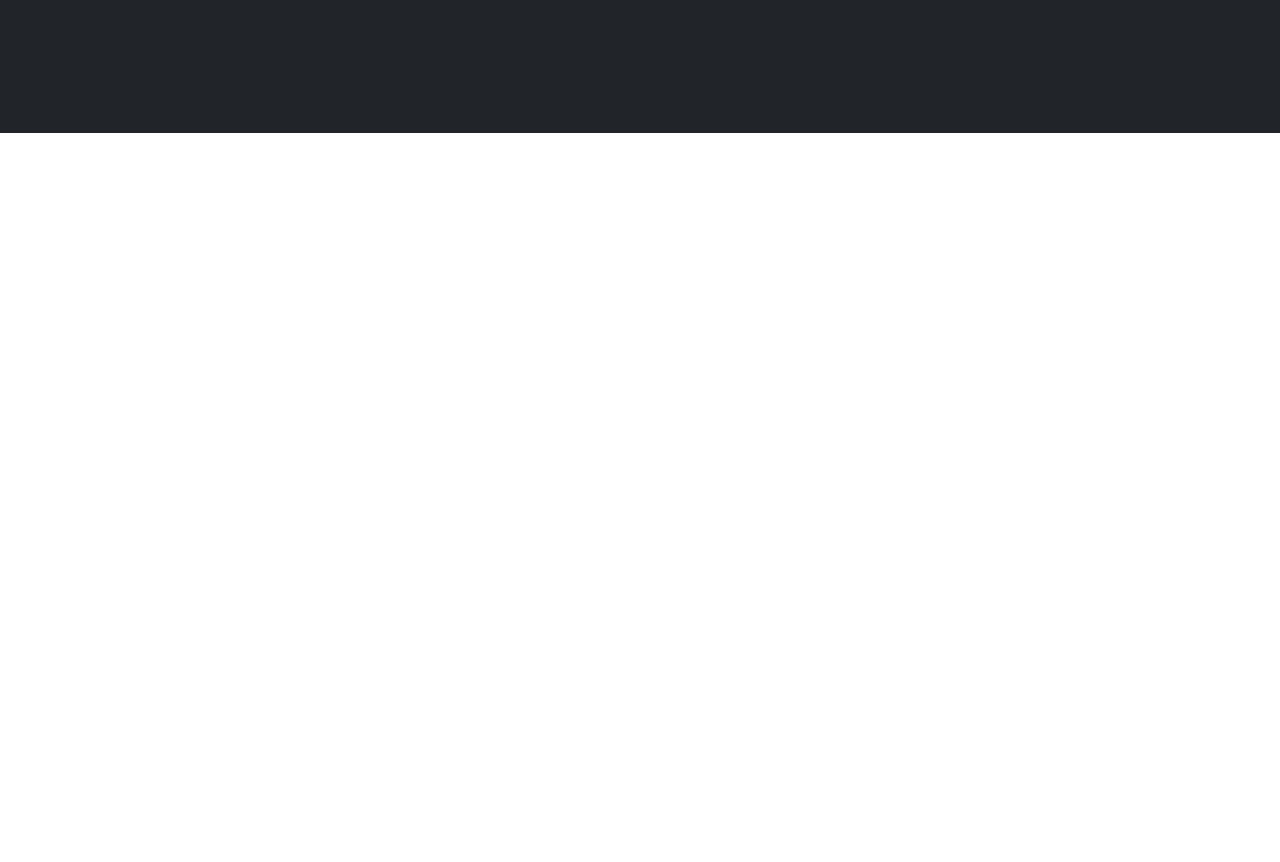
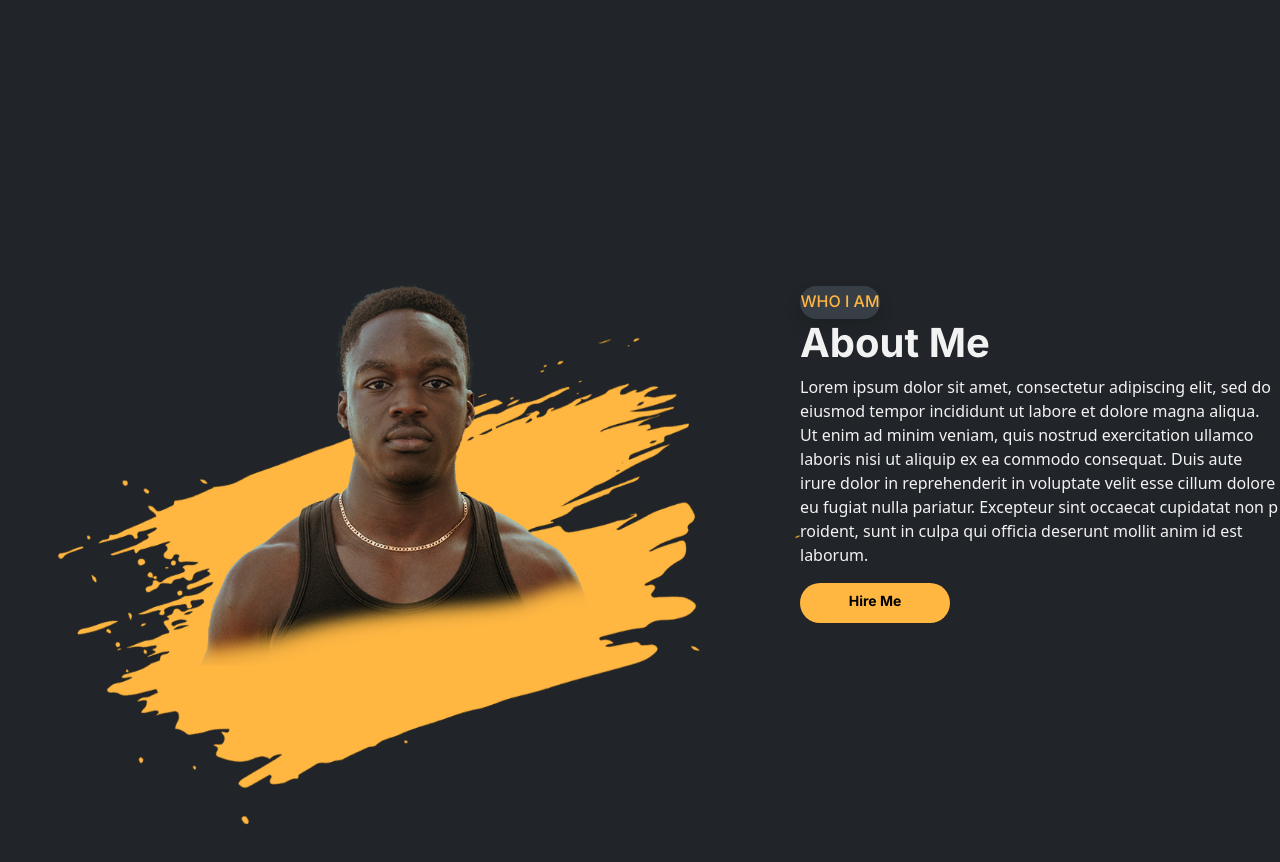
Before and after one commit to Dredayduncan/Portfolio, a React (Create React App) app: page / in a window 1280 px wide. Shown: the part 760-1622 px from the top of the page. Before the commit the page ends 893 px from the top, so only its background shows below. Built offline with nearby package versions, Linux system fonts and the light colour scheme.

Commit message:
Completed About page

```diff
--- a/src/components/HireButton.js
+++ b/src/components/HireButton.js
@@ -1,5 +1,9 @@
-function HireButton(){
-    return <button className="navButton">
+function HireButton(props){
+    const buttonStyle = {
+        "width": props.width
+    };
+
+    return <button className="navButton" style={buttonStyle}>
         <p>Hire Me</p>
     </button>;
 
--- /dev/null
+++ b/src/components/LittleLabel.js
@@ -0,0 +1,11 @@
+function LittleLabel(props){
+    const textStyle = {
+        "padding-top": "7%",
+        "font-family": "InterMedium"
+    }
+    return <div className="shadow col-md-2 d-flex justify-content-center rounded-pill" style={{"background": "#383E45"}}>
+        <h6 style={textStyle} className="orangeText">{props.text}</h6>
+    </div>;
+}
+
+export default LittleLabel
--- a/src/components/Navbar.js
+++ b/src/components/Navbar.js
@@ -15,13 +15,13 @@ function Navbar(){
         </div>
         <div className="navBar">
             <a className="active" href="#home">Home</a>
-            <a href="#news">About</a>
+            <a href="#about">About</a>
             <a href="#contact">Skills</a>
             <a href="#about">Portfolio</a>
             <a href="#about">Contact</a>
         </div>
         <div>
-        <HireButton />
+        <HireButton width="100px" />
     </div>
 
 
--- a/src/index.css
+++ b/src/index.css
@@ -89,7 +89,7 @@ section {
   border-radius: 50px;
   border: none;
   text-decoration: none;
-  width: 100px;
+  /* width: 100px; */
   height: 40px;
 }
 
@@ -140,6 +140,10 @@ section {
 
 }
 
+#about {
+  padding-top: 12%;
+}
+
 code {
   font-family: source-code-pro, Menlo, Monaco, Consolas, 'Courier New',
     monospace;
--- a/src/index.js
+++ b/src/index.js
@@ -3,6 +3,7 @@ import ReactDOM from 'react-dom/client';
 import './index.css';
 import App from './App';
 import Home from './views/Home';
+import About from './views/About';
 import Navbar from './components/Navbar';
 import reportWebVitals from './reportWebVitals';
 import 'bootstrap/dist/css/bootstrap.css';
@@ -11,7 +12,7 @@ root.render(
   <React.StrictMode>
     <Navbar/>
     <Home/>
-    {/* <App /> */}
+    <About/>
 
   </React.StrictMode>
 );
--- a/src/views/About.js
+++ b/src/views/About.js
@@ -1,15 +1,26 @@
-import {displayPicture} from "../images/andrewtrans.png"
+import HireButton from "../components/HireButton";
+import LittleLabel from "../components/LittleLabel";
+import displayPicture from "../images/andrewtrans.png";
 
 function About(){
-    return <section className="aboutSection d-flex">
+    return <section id="about" className="aboutSection d-flex">
 
-        <img src={displayPicture} alt=""/>
+        <div style={{"margin-top": "-12%"}}>
+            <img src={displayPicture} width="800" alt=""/>
+        </div>
 
         <div>
-            <div></div>
+            <LittleLabel text="WHO I AM"/>
             <h1>About Me</h1>
-
-            <p></p>
+            <p>
+                Lorem ipsum dolor sit amet, consectetur adipiscing elit, sed do eiusmod
+                tempor incididunt ut labore et dolore magna aliqua. Ut enim ad minim veniam,
+                quis nostrud exercitation ullamco laboris nisi ut aliquip ex ea commodo
+                consequat. Duis aute irure dolor in reprehenderit in voluptate velit esse
+                cillum dolore eu fugiat nulla pariatur. Excepteur sint occaecat cupidatat non p
+                roident, sunt in culpa qui officia deserunt mollit anim id est laborum.
+            </p>
+            <HireButton width="150px"/>
         </div>
 
     </section>
```
